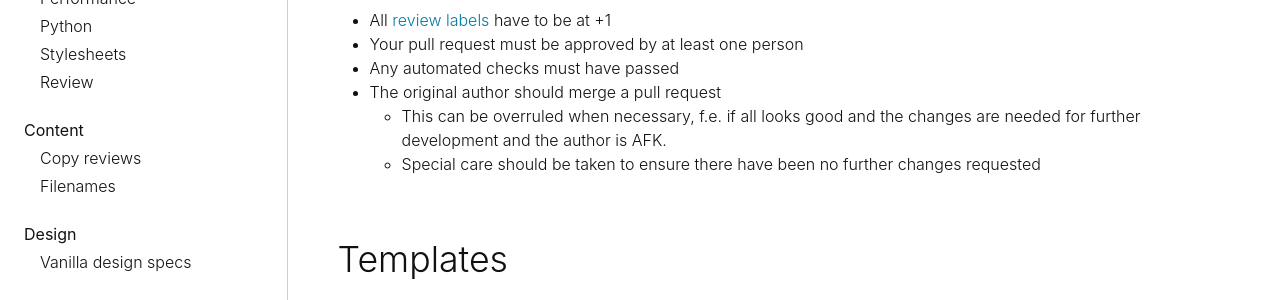
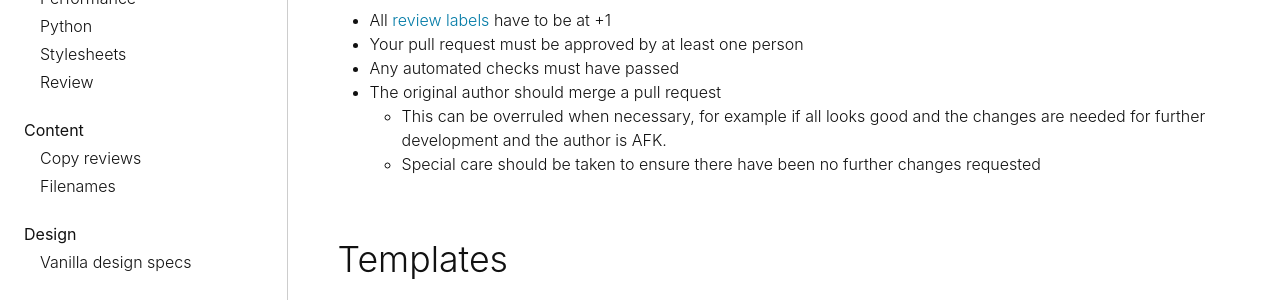
Before and after one commit to canonical-web-and-design/practices, a Jekyll site: the page built from workflow/github.md, in a window 1280 px wide and 900 px high, scrolled down 2526 px. Shown: the part 154-454 px from the top of the window. Built offline with Jekyll 4.4.1, drawn with Linux system fonts in a browser that asks for light colours; some web fonts are replaced.

Commit message:
Update github.md

```diff
--- a/workflow/github.md
+++ b/workflow/github.md
@@ -82,7 +82,7 @@
 - Your pull request must be approved by at least one person
 - Any automated checks must have passed
 - The original author should merge a pull request
-  - This can be overruled when necessary, f.e. if all looks good and the changes are needed for further development and the author is AFK.
+  - This can be overruled when necessary, for example if all looks good and the changes are needed for further development and the author is AFK.
   - Special care should be taken to ensure there have been no further changes requested
 
 ## Templates
```
